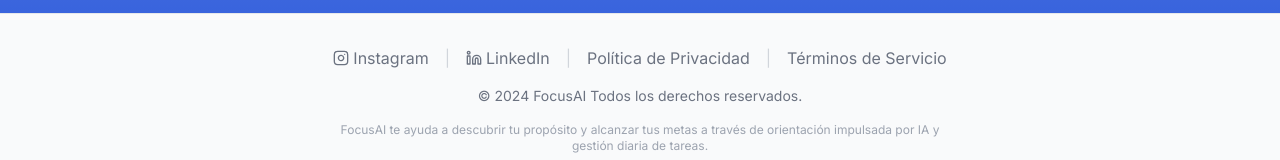
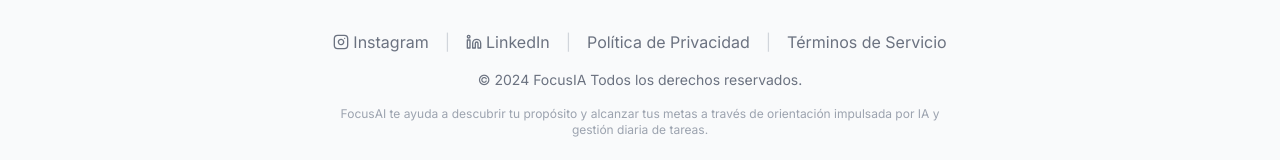
Before and after one commit to andersego/focusai, a Next.js app: page /individuals in a window 1280 px wide. Shown: the part 1219-1379 px from the top of the page. Built offline with nearby package versions, Linux system fonts and the light colour scheme; no server answers.

Commit message:
Fix margenes

```diff
--- a/app/individuals/page.tsx
+++ b/app/individuals/page.tsx
@@ -85,7 +85,7 @@
   return (
     <div className="min-h-screen bg-gradient-to-t from-blue-700 to-white" style={{ backgroundColor: secondaryColor }}>
       <MainNav />
-      <div className="flex flex-col items-center justify-center p-6 pt-24 mb-4">
+      <div className="flex flex-col items-center justify-center p-6 pt-20 mb-4">
         <img
           src="/mi-imagen.png"
           alt="Tu Nombre"
--- a/components/footer.tsx
+++ b/components/footer.tsx
@@ -49,7 +49,7 @@
           </div>
 
           <p className="text-sm text-gray-500">
-            © {currentYear} FocusAI {t('allRightsReserved')}
+            © {currentYear} FocusIA {t('allRightsReserved')}
           </p>
 
           <p className="text-xs text-gray-400">
```
